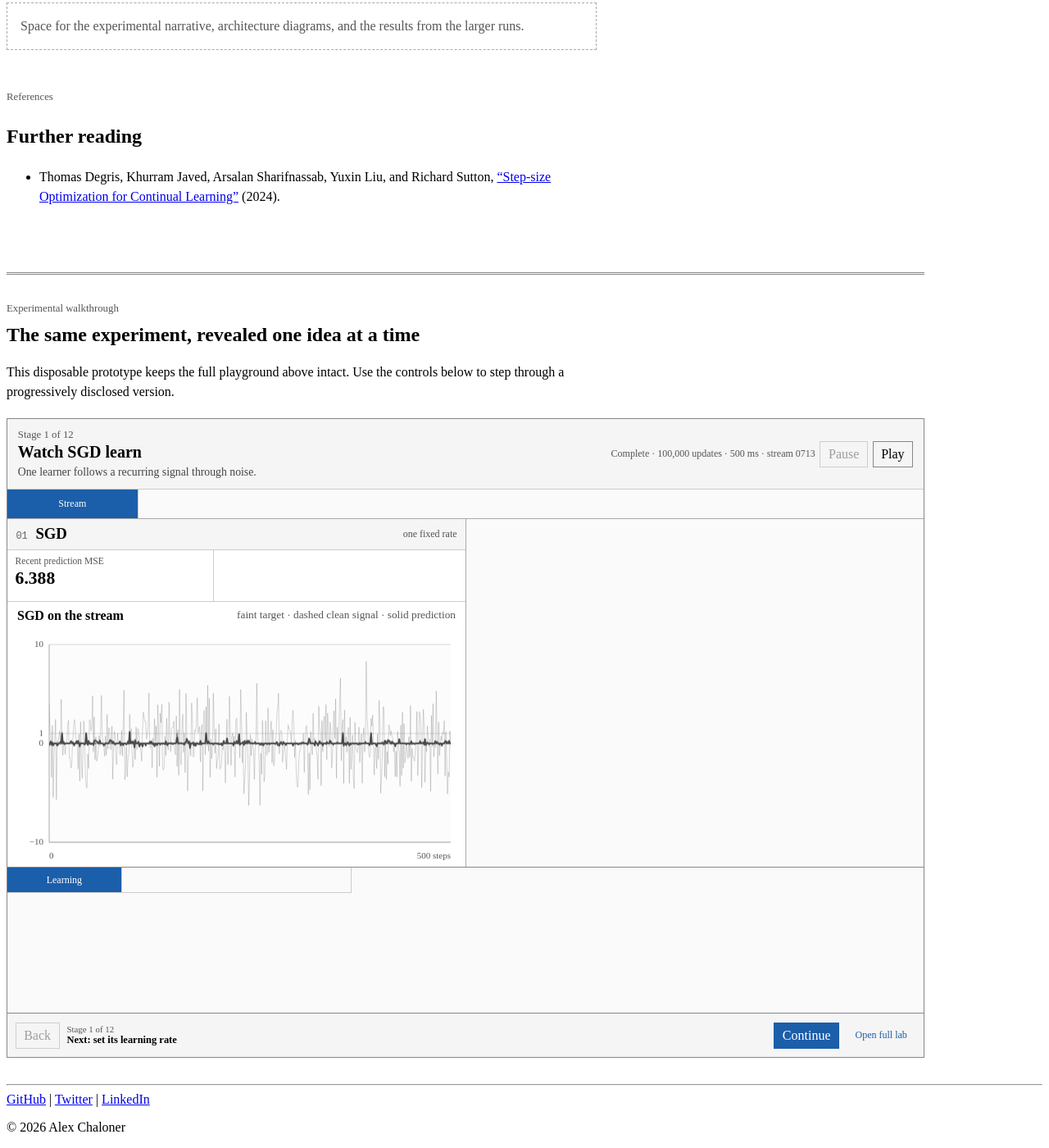
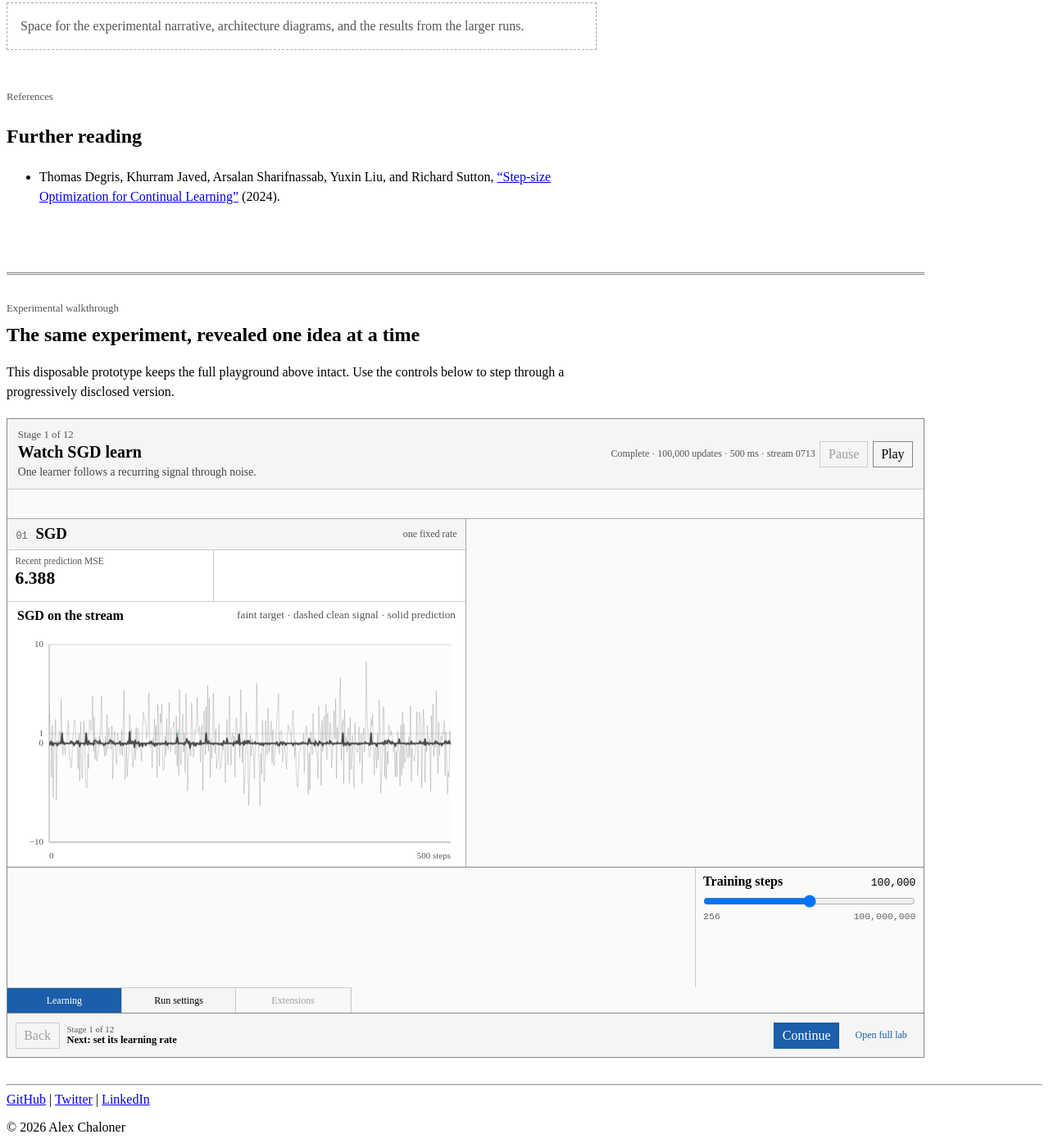
Before and after one commit to AlexChaloner/alexchaloner.github.io, a Jekyll site: the page built from idbd-experiments.html, in a window 1280 px wide and 1400 px high, scrolled down 6672 px. Shown: the whole window at 82% size. Built offline with Jekyll 4.4.1, drawn with Linux system fonts in a browser that asks for light colours; some of the changed lines change nothing that is shown.

Commit message:
Refine staged IDBD opening controls

```diff
--- a/assets/idbd-staged-demo.css
+++ b/assets/idbd-staged-demo.css
@@ -260,23 +260,24 @@
 .staged-control-dock {
   position: relative;
   display: grid;
-  grid-template-rows: 31px minmax(0, 1fr);
+  grid-template-rows: minmax(0, 1fr) 31px;
   min-height: 0;
   border-top: 1px solid #888;
   background: #fafafa;
 }
 
 .staged-control-tabs {
+  grid-row: 2;
   display: grid;
   grid-template-columns: repeat(3, minmax(0, 1fr));
   width: min(420px, 50%);
   border-right: 1px solid #ccc;
-  border-bottom: 1px solid #ccc;
+  border-top: 1px solid #ccc;
 }
 
 .staged-control-page {
   position: absolute;
-  inset: 31px 0 0;
+  inset: 0 0 31px;
   min-height: 0;
   visibility: hidden;
   opacity: 0;
--- a/assets/idbd-staged-demo.js
+++ b/assets/idbd-staged-demo.js
@@ -8,8 +8,8 @@
 
   const stages = [
     ["Watch SGD learn", "One learner follows a recurring signal through noise.", "Set its learning rate", "stream"],
-    ["Set the learning rate", "Choose how far SGD moves after each gradient estimate.", "Choose the horizon", "stream"],
-    ["Choose the horizon", "Decide how much experience SGD receives, then watch its loss over time.", "Add IDBD", "loss"],
+    ["Set the learning rate", "Choose how far SGD moves after each gradient estimate.", "See the loss curve", "stream"],
+    ["See the loss curve", "Switch from the latest prediction to SGD’s progress over the full run.", "Add IDBD", "loss"],
     ["Add IDBD", "A second learner enters the same fixed spatial lane and replays the identical stream.", "Set IDBD’s initial rate", "stream"],
     ["Set a fair starting point", "Give IDBD an initial rate, or lock both learners to the same starting value.", "Enable adaptation", "stream"],
     ["Enable adaptation", "Theta controls how quickly IDBD changes each feature’s learning rate.", "Judge the clean signal", "loss"],
@@ -21,6 +21,7 @@
     ["Open the optimizer lab", "Use the same fixed dock for run settings, momentum, decay, and IDBD trace variants.", "Start over", "model"]
   ];
   const viewUnlocks = { stream: 1, loss: 3, clean: 7, rates: 8, history: 9, trace: 10, model: 11 };
+  const tabUnlocks = { stream: 3, loss: 3, clean: 7, rates: 8, history: 9, trace: 10, model: 11 };
   let initialized = false;
 
   function make(tagName, className, html) {
@@ -123,7 +124,7 @@
       '</div>',
       '<section class="staged-control-dock" aria-label="Experiment controls">',
       '  <nav class="staged-control-tabs" aria-label="Control groups"><button type="button" data-page="basic">Learning</button><button type="button" data-page="run">Run settings</button><button type="button" data-page="extensions">Extensions</button></nav>',
-      '  <div class="staged-control-page staged-basic-page" data-page="basic"><div class="staged-control-slot" data-slot="sgd-rate" data-unlock="2"></div><div class="staged-control-slot" data-slot="idbd-rate" data-unlock="5"></div><div class="staged-control-slot" data-slot="theta" data-unlock="6"></div><div class="staged-control-slot" data-slot="steps" data-unlock="3"></div><div class="staged-lock-slot" data-unlock="5"></div></div>',
+      '  <div class="staged-control-page staged-basic-page" data-page="basic"><div class="staged-control-slot" data-slot="sgd-rate" data-unlock="2"></div><div class="staged-control-slot" data-slot="idbd-rate" data-unlock="5"></div><div class="staged-control-slot" data-slot="theta" data-unlock="6"></div><div class="staged-control-slot" data-slot="steps" data-unlock="1"></div><div class="staged-lock-slot" data-unlock="5"></div></div>',
       '  <div class="staged-control-page staged-run-page" data-page="run"><div data-slot="batch"></div><div data-slot="stream"></div></div>',
       '  <div class="staged-control-page staged-extension-page" data-page="extensions"><div data-slot="momentum"></div><div data-slot="decay"></div><div data-slot="momentum-mode"></div><div data-slot="decay-mode"></div></div>',
       '</section>',
@@ -269,14 +270,15 @@
         node.classList.toggle("is-unlocked", currentStage >= Number(node.dataset.unlock));
       });
       viewButtons.forEach(function (button) {
-        const unlocked = currentStage >= viewUnlocks[button.dataset.view];
-        button.disabled = !unlocked;
-        button.classList.toggle("is-unlocked", unlocked);
+        const available = currentStage >= viewUnlocks[button.dataset.view];
+        const visible = currentStage >= tabUnlocks[button.dataset.view];
+        button.disabled = !available;
+        button.classList.toggle("is-unlocked", visible);
       });
       controlButtons.forEach(function (button) {
-        const unlocked = button.dataset.page === "basic" || currentStage >= 12;
-        button.disabled = !unlocked;
-        button.classList.toggle("is-unlocked", unlocked);
+        const available = button.dataset.page !== "extensions" || currentStage >= 12;
+        button.disabled = !available;
+        button.classList.add("is-unlocked");
       });
       clone.querySelectorAll(".staged-lane-score dl").forEach(function (detailsList) {
         detailsList.classList.toggle("is-unlocked", currentStage >= 7);
```
